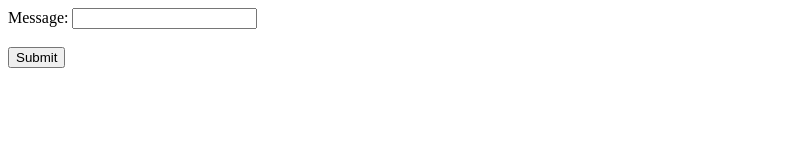
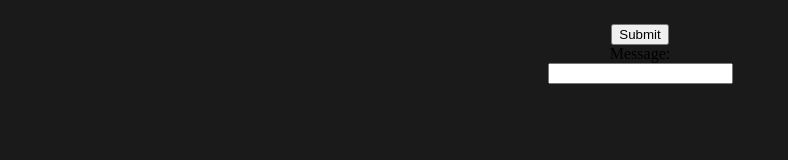
Before and after one commit to HopperAlex04/TheListeningPost, a plain HTML site: page index.html in a window 1280 px wide. Shown: the whole page, without its empty margins (0-788 px from the left). Drawn offline with Linux system fonts and the light colour scheme.

Commit message:
Added CSS that makes the site divided into three columns

```diff
--- a/index.html
+++ b/index.html
@@ -1,8 +1,25 @@
+<!DOCTYPE html>
+<html lang="en">
+<head>
+    <meta charset="UTF-8">
+    <title>The Listening Post</title>
+    <link rel="stylesheet" href="indexStyle.css">
+</head>
+<body>
+<div class="row">
+    <div class="column-left">
+    </div>
+    <div class="column-center">
 
-<label for="fname">Message:</label>
-<input type="text" id="msg" name="message"><br><br>
-<div id="output"></div>
-<button type="button" id="submit">Submit</button>
-
+        <div id="output"></div>
+        <button type="button" id="submit">Submit</button>
+        <label for="fname">Message:</label>
+        <input type="text" id="msg" name="message"><br><br>
+    </div>
+    <div class="column-right">
+    </div>
+</div>
 
 <script src="app.js"></script>
+</body>
+</html>
--- /dev/null
+++ b/indexStyle.css
@@ -0,0 +1,29 @@
+body {
+    margin: 0;
+    min-height: 100vh;
+}
+
+.row {
+    display: flex;
+    min-height: 100vh;
+    width: 100%;
+}
+
+.column-left,
+.column-center,
+.column-right {
+    flex: 1;
+    min-width: 0;
+    max-height: 100vh;
+    overflow-y: auto;
+    padding: 1.5rem 2rem;
+    box-sizing: border-box;
+    background: #1a1a1a;
+}
+
+.column-center {
+    display: flex;
+    flex-direction: column;
+    align-items: center;
+    justify-content: flex-start;
+}
```
